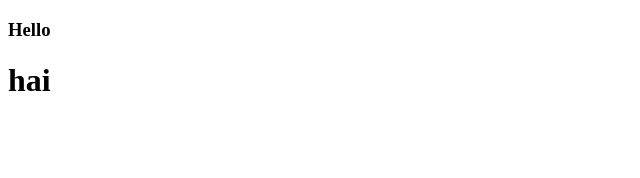
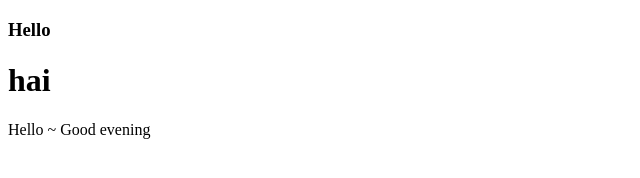
Before and after one commit to Rahul-Rajasekharan/git.sample, a plain HTML site: page index.html in a window 1280 px wide. Shown: the whole page, without its empty margins (0-640 px from the left). Drawn offline with Linux system fonts and the light colour scheme.

Commit message:
added a p tag

```diff
--- a/index.html
+++ b/index.html
@@ -9,5 +9,6 @@
 <body>
     <h3>Hello</h3>
     <h1>hai</h1>
+    <p>Hello ~ Good evening</p>
 </body>
 </html>
```
